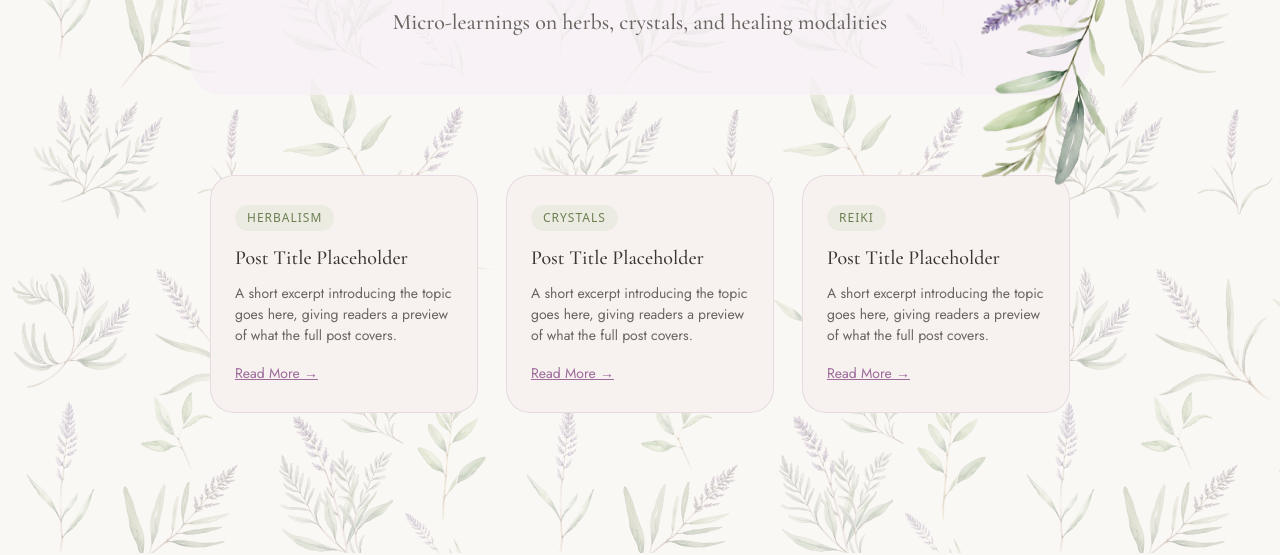
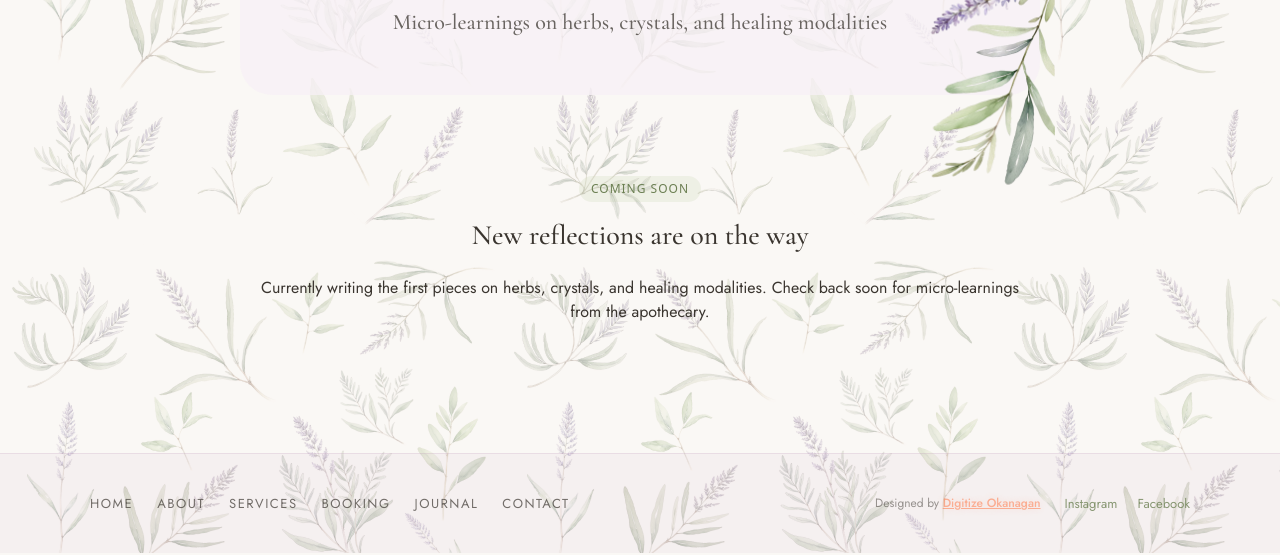
Before and after one commit to molypoly/lsapothecary, a website built with Vite: page journal.html in a window 1280 px wide. Shown: the part 247-802 px from the top of the page. Built offline with nearby package versions, Linux system fonts and the light colour scheme.

Commit message:
touching up for deployment, journal section coming soon

```diff
--- a/src/booking.js
+++ b/src/booking.js
@@ -6,7 +6,7 @@ loadNav('booking')
 loadFooter()
 
 document.querySelector('#app').innerHTML = `
-  <section class="hero">
+  <section class="hero hero--no-corner">
     <h1>Booking</h1>
     <p class="subtitle">Choose a service, then send us a request and we'll confirm a time with you</p>
   </section>
--- a/src/journal.js
+++ b/src/journal.js
@@ -1,3 +1,4 @@
+// journal.js
 import './style.css'
 import { loadNav, loadFooter } from './partials.js'
 
@@ -6,31 +7,16 @@ loadFooter()
 
 document.querySelector('#app').innerHTML = `
   <section class="hero hero--journal hero--no-corner">
-  <h1>Apothecary Journal</h1>
-  <p class="subtitle">Micro-learnings on herbs, crystals, and healing modalities</p>
-  <img src="/journal_side.png" alt="" class="journal-side-decor" />
-</section>
+    <h1>Apothecary Journal</h1>
+    <p class="subtitle">Micro-learnings on herbs, crystals, and healing modalities</p>
+    <img src="/journal_side.png" alt="" class="journal-side-decor" />
+  </section>
 
-  <section class="journal-index">
-    <div class="journal-post">
-      <span class="journal-tag">Herbalism</span>
-      <h2>Post Title Placeholder</h2>
-      <p>A short excerpt introducing the topic goes here, giving readers a preview of what the full post covers.</p>
-      <a href="#" class="journal-read-more">Read More →</a>
-    </div>
-
-    <div class="journal-post">
-      <span class="journal-tag">Crystals</span>
-      <h2>Post Title Placeholder</h2>
-      <p>A short excerpt introducing the topic goes here, giving readers a preview of what the full post covers.</p>
-      <a href="#" class="journal-read-more">Read More →</a>
-    </div>
-
-    <div class="journal-post">
-      <span class="journal-tag">Reiki</span>
-      <h2>Post Title Placeholder</h2>
-      <p>A short excerpt introducing the topic goes here, giving readers a preview of what the full post covers.</p>
-      <a href="#" class="journal-read-more">Read More →</a>
+  <section class="journal-coming-soon">
+    <div class="coming-soon-card">
+      <span class="journal-tag">Coming Soon</span>
+      <h2>New reflections are on the way</h2>
+      <p>Currently writing the first pieces on herbs, crystals, and healing modalities. Check back soon for micro-learnings from the apothecary.</p>
     </div>
   </section>
 `
--- a/src/partials.js
+++ b/src/partials.js
@@ -38,10 +38,12 @@ export function loadFooter() {
         <a href="/journal.html">Journal</a>
         <a href="/contact.html">Contact</a>
       </div>
-      <p class="footer-credit">Designed by <a href="https://digitizeokanagan.com" target="_blank" rel="noopener">Digitize Okanagan</a></p>
-      <div class="footer-social">
-        <a href="https://www.instagram.com/landsapothecary713/" target="_blank" rel="noopener">Instagram</a>
-        <a href="https://www.facebook.com/people/Lavender-Sage-Apothecary/61575444639013/" target="_blank" rel="noopener">Facebook</a>
+      <div class="footer-meta">
+        <p class="footer-credit">Designed by <a href="https://digitizeokanagan.com" target="_blank" rel="noopener">Digitize Okanagan</a></p>
+        <div class="footer-social">
+          <a href="https://www.instagram.com/landsapothecary713/" target="_blank" rel="noopener">Instagram</a>
+          <a href="https://www.facebook.com/people/Lavender-Sage-Apothecary/61575444639013/" target="_blank" rel="noopener">Facebook</a>
+        </div>
       </div>
     </div>
   `
--- a/src/style.css
+++ b/src/style.css
@@ -14,6 +14,10 @@
   text-rendering: optimizeLegibility;
   -webkit-font-smoothing: antialiased;
   -moz-osx-font-smoothing: grayscale;
+}
+
+html, body {
+
 }
 
 h1, h2, h3 {
@@ -425,6 +429,13 @@ section h2 {
 .cta-footer .btn {
   background: #fff;
   color: var(--color-sage-text);
+}
+
+.footer-links {
+  display: flex;
+  flex-wrap: wrap;
+  justify-content: center;
+  gap: 16px 24px;
 }
 
 .section-intro {
@@ -990,6 +1001,28 @@ footer a {
   margin: 0 auto;
 }
 
+@media (max-width: 900px) {
+  .footer-row {
+    justify-content: center;
+    text-align: center;
+  }
+
+  .footer-links {
+    justify-content: center;
+  }
+
+  .footer-meta {
+    justify-content: center;
+  }
+}
+
+.footer-meta {
+  display: flex;
+  align-items: center;
+  gap: 24px;
+  flex-wrap: wrap;
+}
+
 .footer-links {
   display: flex;
   gap: 24px;
```
